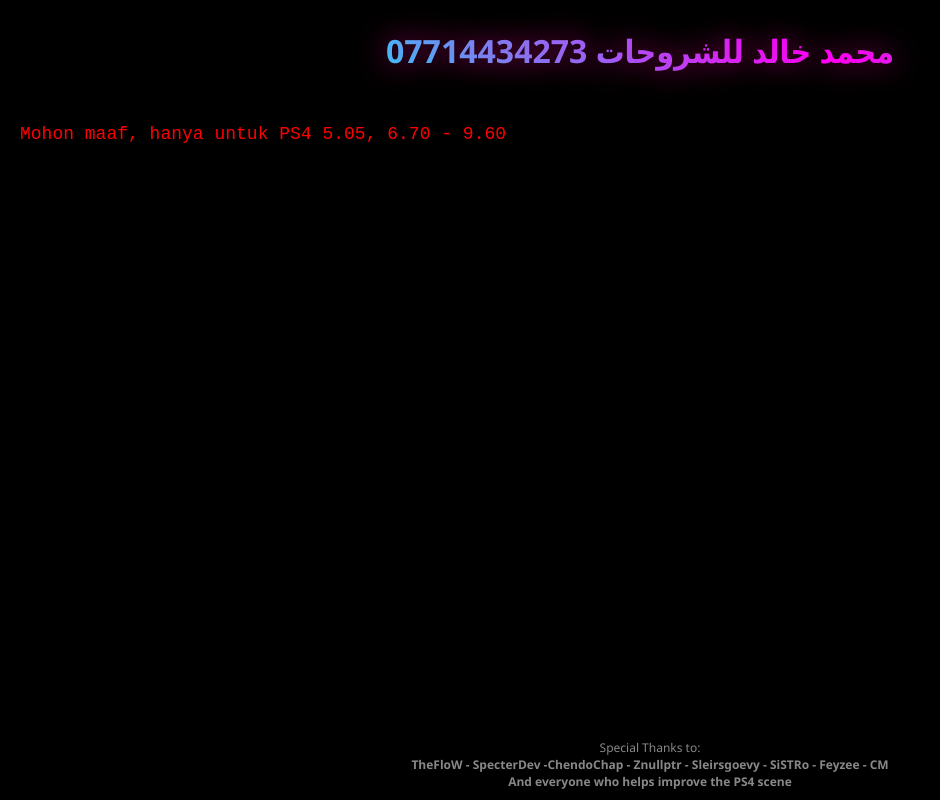
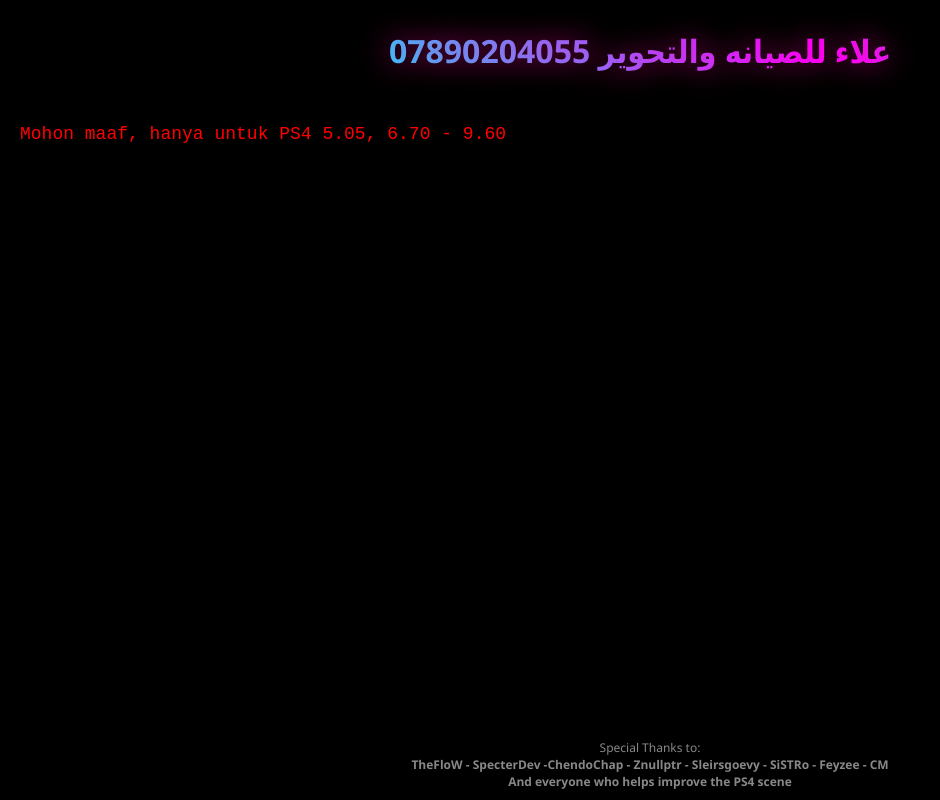
Before and after one commit to Ala7a/Ala7a.github.io, a plain HTML site: page 505_960/index.html in a window 1280 px wide. Shown: the whole page, without its empty margins (0-940 px from the left). Drawn offline with Linux system fonts and the light colour scheme.

Commit message:
Update index.html

```diff
--- a/505_960/index.html
+++ b/505_960/index.html
@@ -50,7 +50,7 @@
   <body>
     <div class="container">
         <div class="header-section">
-            <h1 class="main-title">محمد خالد للشروحات 07714434273</h1>
+            <h1 class="main-title">علاء للصيانه والتحوير 07890204055</h1>
         </div>
     </div>
     <div style='text-align:left;position:fixed;left:10px;bottom:10px;width:100%;font-size:12px;color:#888'><center>Special Thanks to:<br><strong> TheFloW - SpecterDev  -ChendoChap - Znullptr - Sleirsgoevy - SiSTRo - Feyzee - CM<br>And everyone who helps improve the PS4 scene</strong></center></font></div>
```
